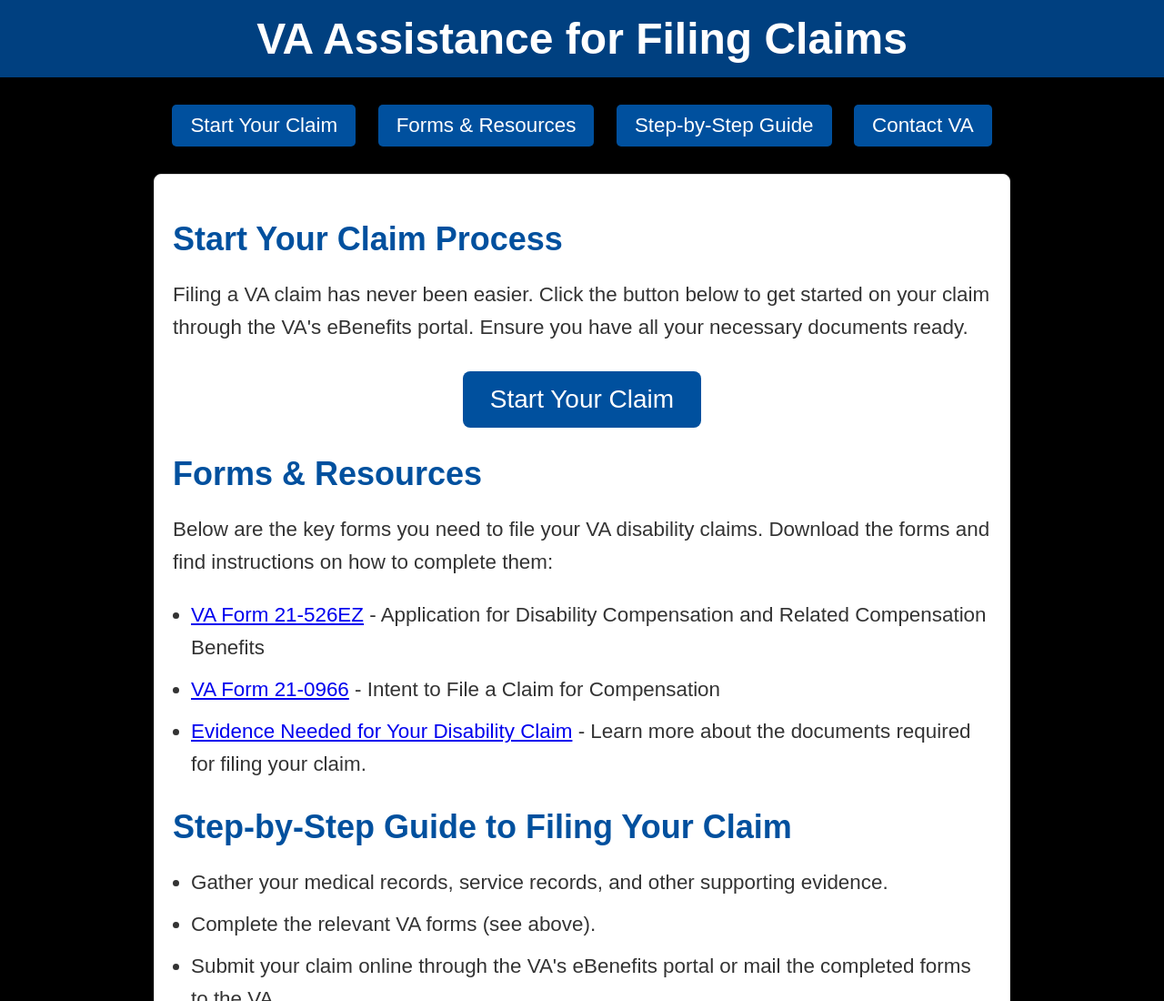
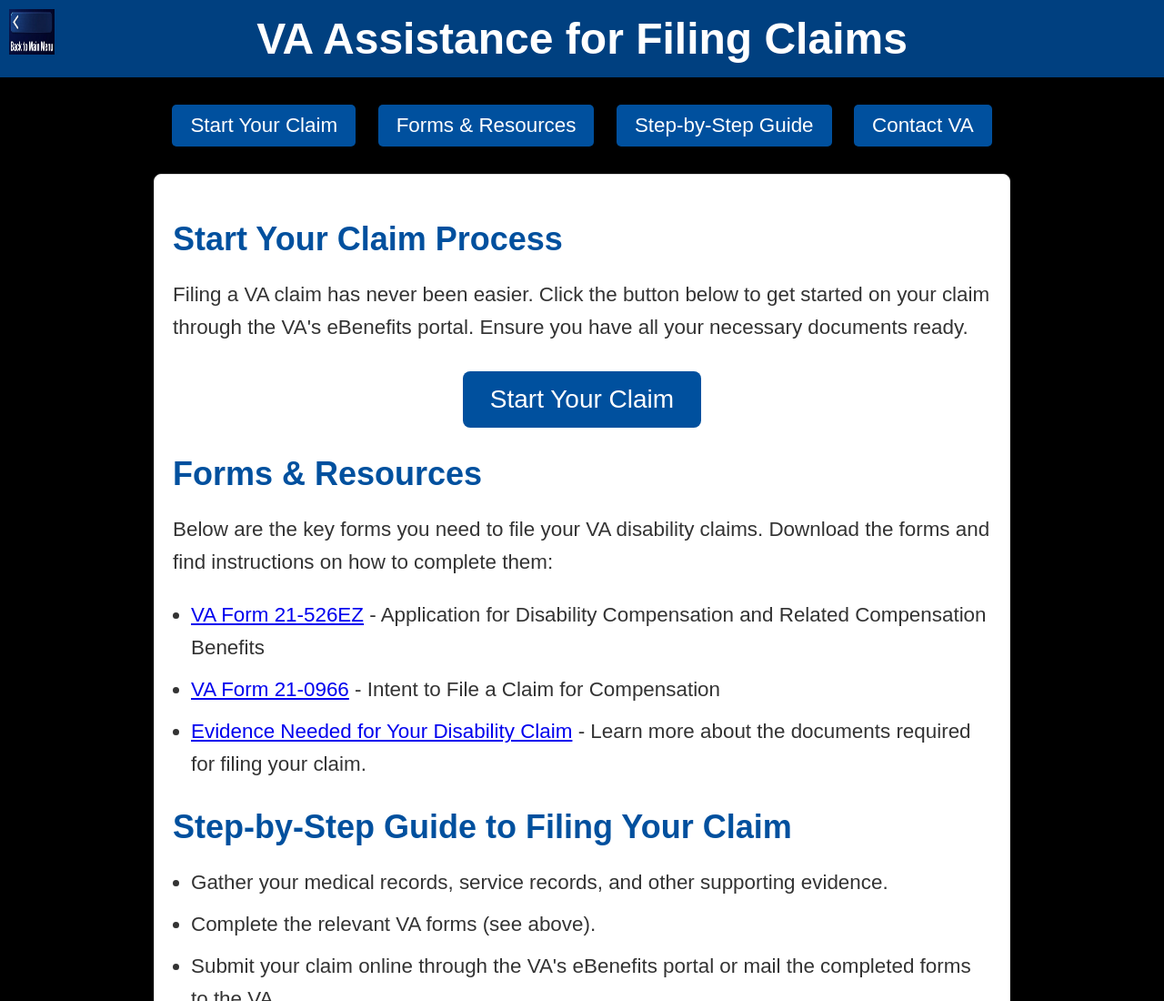
Before and after one commit to codlhun/SPY-Alerts, a plain HTML site: page File a Claim.html in a window 1280 px wide. Shown: the top 1100 px of the page at 91% size. Drawn offline with Linux system fonts and the light colour scheme.

Commit message:
Update File a Claim.html

```diff
--- a/File a Claim.html
+++ b/File a Claim.html
@@ -18,11 +18,24 @@
             padding: 15px;
             text-align: center;
             color: white;
+            position: relative; /* Added relative positioning */
         }
 
         header h1 {
             margin: 0;
             font-size: 3em;
+        }
+
+        /* Back button image in the top left corner */
+        .back-button {
+            position: absolute;
+            top: 10px;
+            left: 10px;
+        }
+
+        .back-button img {
+            width: 50px;
+            height: 50px;
         }
 
         nav {
@@ -133,6 +146,9 @@
 <body>
 
     <header>
+        <a href="index.html" class="back-button">
+            <img src="back.jpg" alt="Back to Main Page">
+        </a>
         <h1>VA Assistance for Filing Claims</h1>
     </header>
 
@@ -188,7 +204,6 @@
     </main>
 
     <footer>
-
     </footer>
 
 </body>
```
